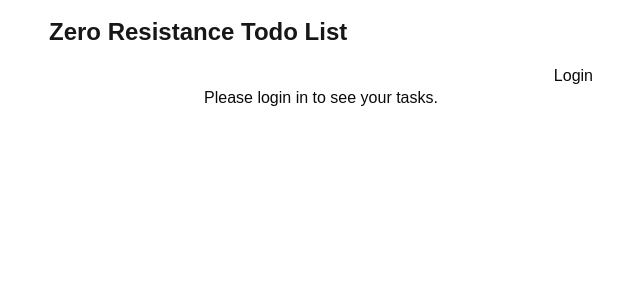
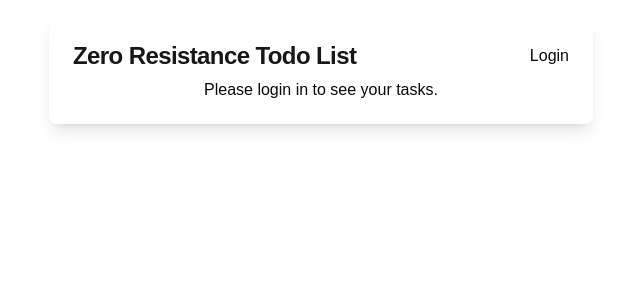
Before and after one commit to AmirL/focus-todo, a Next.js app: page / in a window 1280 px wide. Shown: the top 300 px of the page, without its empty margins (319-959 px from the left). Built offline with nearby package versions, Linux system fonts and the light colour scheme; no server answers.

Commit message:
Header restyle

```diff
--- /dev/null
+++ b/src/_pages/tasks-todo/model/filterTasks.tsx
@@ -0,0 +1,41 @@
+import {
+  TaskModel,
+  isTaskDeleted,
+  isTaskCompletedAgo,
+  isTaskActive,
+  isTaskInFuture,
+  isTaskSelected,
+} from '@/shared/model/task';
+import dayjs from 'dayjs';
+import { useFilterStore, StatusFilterEnum } from './filterStore';
+
+export function useSortedTasks(tasks: TaskModel[]) {
+  const statusFilter = useFilterStore((store) => store.statusFilter);
+
+  return statusFilter == StatusFilterEnum.FUTURE ? sortTasksByDate(tasks) : tasks;
+}
+function sortTasksByDate(tasks: TaskModel[]) {
+  return tasks.sort((a, b) => unixTime(a.date) - unixTime(b.date));
+}
+function unixTime(date: Date | null | undefined) {
+  return date ? dayjs(date).unix() : 0;
+}
+
+export function useApplyFilters(tasks: TaskModel[]) {
+  const { statusFilter, list } = useFilterStore();
+
+  return tasks
+    .filter((task) => !isTaskDeleted(task) && !isTaskCompletedAgo(task))
+    .filter((task) => applyStatusFilter(task, statusFilter))
+    .filter((task) => list === '' || task.list === list);
+}
+function applyStatusFilter(task: TaskModel, filter: StatusFilterEnum) {
+  switch (filter) {
+    case StatusFilterEnum.ACTIVE:
+      return isTaskActive(task);
+    case StatusFilterEnum.FUTURE:
+      return isTaskInFuture(task);
+    case StatusFilterEnum.SELECTED:
+      return isTaskSelected(task);
+  }
+}
--- a/src/_pages/tasks-todo/ui/Filters.tsx
+++ b/src/_pages/tasks-todo/ui/Filters.tsx
@@ -1,50 +1,15 @@
 import { Button } from '@/shared/ui/button';
-import {
-  isTaskActive,
-  isTaskCompletedAgo,
-  isTaskDeleted,
-  isTaskInFuture,
-  isTaskSelected,
-  ListsNames,
-  TaskModel,
-} from '@/shared/model/task';
+import { ListsNames } from '@/shared/model/task';
 import { StatusFilterEnum, useFilterStore } from '@/_pages/tasks-todo/model/filterStore';
-import { MainBlock } from './MainBlock';
+import { ContentSection } from './Section';
 import { useTasksStore } from '@/shared/model/tasksStore';
-import dayjs from 'dayjs';
-
-export function useSortedTasks(tasks: TaskModel[]) {
-  const statusFilter = useFilterStore((store) => store.statusFilter);
-
-  return statusFilter == StatusFilterEnum.FUTURE ? sortTasksByDate(tasks) : tasks;
-}
-
-export function useApplyFilters(tasks: TaskModel[]) {
-  const { statusFilter, list } = useFilterStore();
-
-  return tasks
-    .filter((task) => !isTaskDeleted(task) && !isTaskCompletedAgo(task))
-    .filter((task) => applyStatusFilter(task, statusFilter))
-    .filter((task) => list === '' || task.list === list);
-}
-
-function applyStatusFilter(task: TaskModel, filter: StatusFilterEnum) {
-  switch (filter) {
-    case StatusFilterEnum.ACTIVE:
-      return isTaskActive(task);
-    case StatusFilterEnum.FUTURE:
-      return isTaskInFuture(task);
-    case StatusFilterEnum.SELECTED:
-      return isTaskSelected(task);
-  }
-}
 
 export function Filters() {
   return (
-    <MainBlock title="Filters">
+    <ContentSection title="Filters">
       <SpecialFiltersGroup />
       <ListFiltersGroup />
-    </MainBlock>
+    </ContentSection>
   );
 }
 
@@ -107,11 +72,3 @@ function ListFiltersGroup() {
     </div>
   );
 }
-
-function sortTasksByDate(tasks: TaskModel[]) {
-  return tasks.sort((a, b) => unixTime(a.date) - unixTime(b.date));
-}
-
-function unixTime(date: Date | null | undefined) {
-  return date ? dayjs(date).unix() : 0;
-}
--- a/src/_pages/tasks-todo/ui/Goals.tsx
+++ b/src/_pages/tasks-todo/ui/Goals.tsx
@@ -1,4 +1,4 @@
-import { MainBlock } from './MainBlock';
+import { ContentSection } from './Section';
 import { Goal } from '@/entities/goal/ui/Goal';
 import { useGoalsLoader } from '../api/useGoalsLoader';
 
@@ -7,7 +7,7 @@ export function Goals() {
 
   return (
     <>
-      <MainBlock title="Goals">
+      <ContentSection title="Goals">
         <div className="flex flex-col w-max">
           {goals.map((goal) => (
             <>
@@ -15,7 +15,7 @@ export function Goals() {
             </>
           ))}
         </div>
-      </MainBlock>
+      </ContentSection>
     </>
   );
 }
--- a/src/_pages/tasks-todo/ui/MainBlock.tsx
+++ /dev/null
@@ -1,10 +0,0 @@
-export function MainBlock({ children, title }: { children: React.ReactNode; title: string }) {
-  return (
-    <div className="my-4">
-      <h2 className="text-lg font-semibold mb-1">{title}</h2>
-      <div className=" border px-4 pb-0 rounded-md">
-        <div className="my-4 flex flex-wrap items-center justify-between gap-4">{children}</div>
-      </div>
-    </div>
-  );
-}
--- /dev/null
+++ b/src/_pages/tasks-todo/ui/Section.tsx
@@ -0,0 +1,17 @@
+import { Card, CardContent } from '@/shared/ui/card';
+
+type Props = {
+  children: React.ReactNode;
+  title: string;
+};
+
+export function ContentSection({ children, title }: Props) {
+  return (
+    <section className="space-y-3">
+      <h2 className="text-lg font-semibold text-primary">{title}</h2>
+      <Card className="bg-muted/40 border-muted">
+        <CardContent className="p-4">{children}</CardContent>
+      </Card>
+    </section>
+  );
+}
--- a/src/_pages/tasks-todo/ui/Tasks.tsx
+++ b/src/_pages/tasks-todo/ui/Tasks.tsx
@@ -1,4 +1,4 @@
-import { useApplyFilters, useSortedTasks } from './Filters';
+import { useApplyFilters, useSortedTasks } from '../model/filterTasks';
 import { Task } from '@/entities/task/ui/Task';
 import { useTasksLoader } from '../api/useTasksLoader';
 import { EditTaskButton } from '@/features/tasks/edit/ui/EditTaskButton';
--- a/src/_pages/tasks-todo/ui/TasksTodoPage.tsx
+++ b/src/_pages/tasks-todo/ui/TasksTodoPage.tsx
@@ -1,16 +1,27 @@
 'use client';
 import Profile from '@/entities/user/ui/Profile';
 import { TodoList } from './TodoList';
+import { Card, CardContent, CardHeader, CardTitle } from '@/shared/ui/card';
 
 export function TasksTodoPage() {
+  const email = 'email long';
+  const name = 'Amir';
   return (
     <>
-      <div className="max-w-xl mx-auto p-4 bg-background">
-        <h1 className="text-2xl font-bold mb-4 text-primary">Zero Resistance Todo List</h1>
-        <nav style={{ display: 'flex', justifyContent: 'flex-end', gap: '1rem' }}>
-          <Profile />
-        </nav>
-        <TodoList />
+      <div className="max-w-xl mx-auto p-4 bg-gradient-to-b from-background to-background/80 min-h-screen">
+        <Card className="border-none shadow-lg bg-background/95 backdrop-blur">
+          <CardHeader className="pb-2">
+            <div className="flex justify-between items-center">
+              <CardTitle className="text-2xl font-bold text-primary">Zero Resistance Todo List</CardTitle>
+              <nav className="flex items-center gap-4">
+                <Profile />
+              </nav>
+            </div>
+          </CardHeader>
+          <CardContent className="space-y-6">
+            <TodoList />
+          </CardContent>
+        </Card>
       </div>
     </>
   );
--- a/src/_pages/tasks-todo/ui/TodoList.tsx
+++ b/src/_pages/tasks-todo/ui/TodoList.tsx
@@ -18,7 +18,6 @@ export function TodoList() {
 
   return (
     <>
-      <AddTaskForm />
       <Goals />
       <Filters />
       <Tasks />
--- a/src/entities/user/ui/Profile.tsx
+++ b/src/entities/user/ui/Profile.tsx
@@ -1,21 +1,27 @@
 'use client';
 
+import { Button } from '@/shared/ui/button';
 import { useUser } from '@auth0/nextjs-auth0/client';
+import { LogOut } from 'lucide-react';
+import { useRouter } from 'next/navigation';
 
 export default function Profile() {
   const { user, error, isLoading } = useUser();
+  const router = useRouter();
 
   if (isLoading) return <div>Loading...</div>;
   if (error) return <div>{error.message}</div>;
+
+  const logout = () => router.push('/api/auth/logout');
 
   return (
     <>
       {user && (
         <>
-          <span>
-            {user.name} ({user.email})
-          </span>
-          <a href="/api/auth/logout">Logout</a>
+          {user.name && <span className="text-sm font-medium">{user.name.split(' ')[0]}</span>}
+          <Button variant="ghost" size="sm" className="text-muted-foreground hover:text-primary" onClick={logout}>
+            <LogOut className="h-4 w-4 mr-1" />
+          </Button>
         </>
       )}
       {!user && <a href="/api/auth/login">Login</a>}
--- /dev/null
+++ b/src/shared/ui/card.tsx
@@ -0,0 +1,40 @@
+import * as React from 'react';
+import { cn } from '../lib/utils';
+
+const Card = React.forwardRef<HTMLDivElement, React.HTMLAttributes<HTMLDivElement>>(({ className, ...props }, ref) => (
+  <div ref={ref} className={cn('rounded-lg border bg-card text-card-foreground shadow-sm', className)} {...props} />
+));
+Card.displayName = 'Card';
+
+const CardHeader = React.forwardRef<HTMLDivElement, React.HTMLAttributes<HTMLDivElement>>(
+  ({ className, ...props }, ref) => (
+    <div ref={ref} className={cn('flex flex-col space-y-1.5 p-6', className)} {...props} />
+  )
+);
+CardHeader.displayName = 'CardHeader';
+
+const CardTitle = React.forwardRef<HTMLDivElement, React.HTMLAttributes<HTMLDivElement>>(
+  ({ className, ...props }, ref) => (
+    <div ref={ref} className={cn('text-2xl font-semibold leading-none tracking-tight', className)} {...props} />
+  )
+);
+CardTitle.displayName = 'CardTitle';
+
+const CardDescription = React.forwardRef<HTMLDivElement, React.HTMLAttributes<HTMLDivElement>>(
+  ({ className, ...props }, ref) => (
+    <div ref={ref} className={cn('text-sm text-muted-foreground', className)} {...props} />
+  )
+);
+CardDescription.displayName = 'CardDescription';
+
+const CardContent = React.forwardRef<HTMLDivElement, React.HTMLAttributes<HTMLDivElement>>(
+  ({ className, ...props }, ref) => <div ref={ref} className={cn('p-6 pt-0', className)} {...props} />
+);
+CardContent.displayName = 'CardContent';
+
+const CardFooter = React.forwardRef<HTMLDivElement, React.HTMLAttributes<HTMLDivElement>>(
+  ({ className, ...props }, ref) => <div ref={ref} className={cn('flex items-center p-6 pt-0', className)} {...props} />
+);
+CardFooter.displayName = 'CardFooter';
+
+export { Card, CardHeader, CardFooter, CardTitle, CardDescription, CardContent };
```
